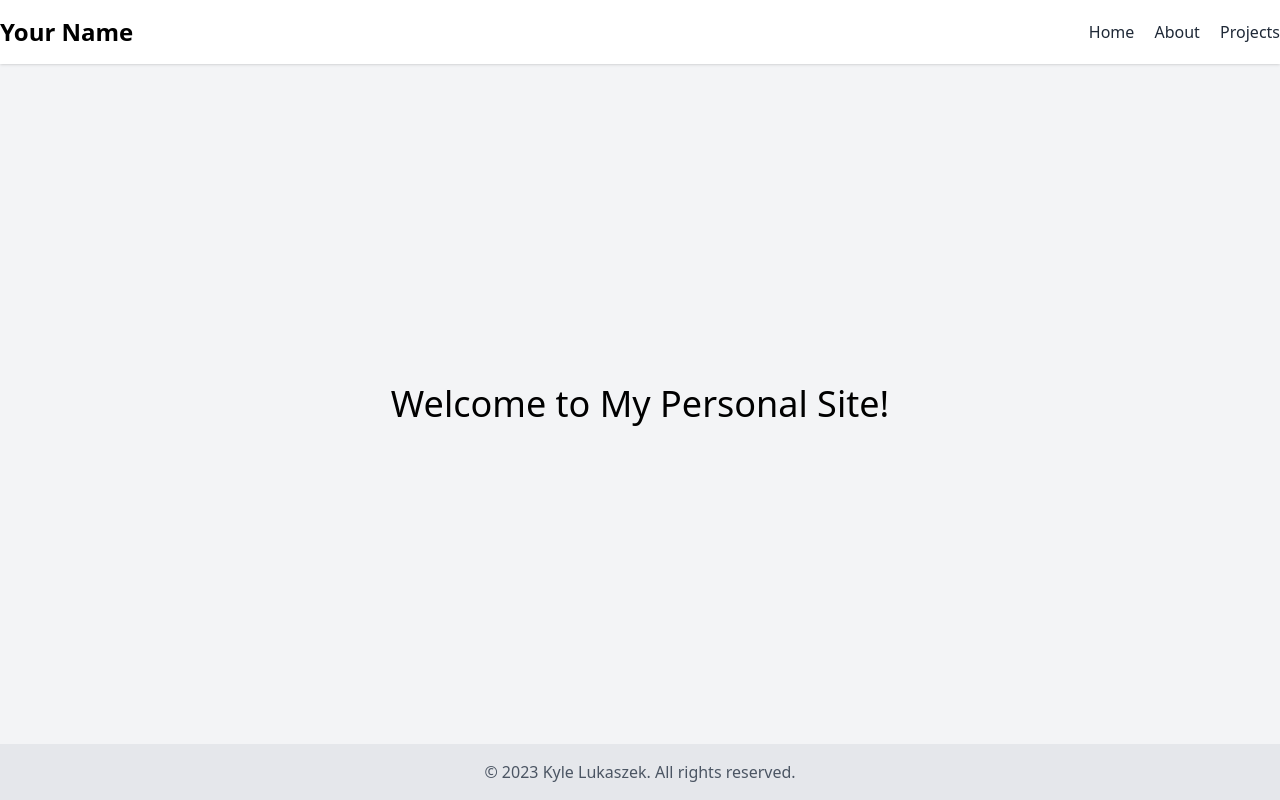
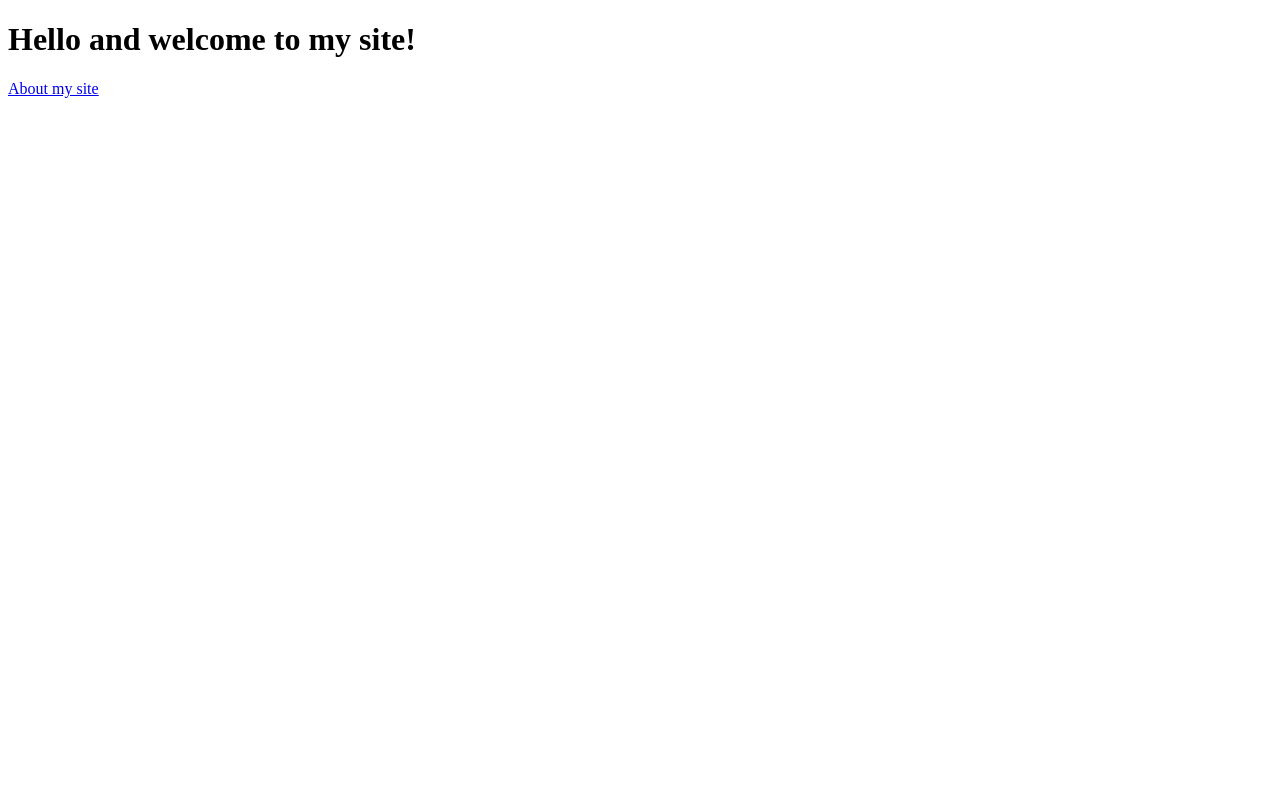
Before and after one commit to klukaszek/klukaszek.github.io, a SvelteKit app: page / in a window 1280 px wide. Built offline with nearby package versions, Linux system fonts and the light colour scheme.

Commit message:
Fixing homepage

```diff
--- a/src/routes/+page.svelte
+++ b/src/routes/+page.svelte
@@ -1,61 +1,2 @@
-<script lang='ts'>
-
-    import "../app.css";
-    import { base } from '$app/paths';
-
-    // State to keep track of the current page
-    let currentPage:string = 'home';
-
-    // Function to handle page navigation
-    const navigateTo = (page:string) => {
-      currentPage = page;
-    };
-
-</script>
-
-<!-- Top navigation bar -->
-<div class="bg-gray-100 h-screen flex flex-col">
-  <div class="bg-white shadow">
-    <div class="container mx-auto flex justify-between items-center py-4">
-      <!-- Site title -->
-      <div class="text-2xl font-bold">Your Name</div>
-      <!-- Navigation links -->
-      <div class="space-x-4">
-        <a
-          class="text-gray-800 hover:text-gray-600 cursor-pointer"
-          on:click={() => navigateTo('home')}
-        >
-          Home
-        </a>
-        <a
-          class="text-gray-800 hover:text-gray-600 cursor-pointer"
-          on:click={() => navigateTo('about')}
-        >
-          About
-        </a>
-        <a
-          class="text-gray-800 hover:text-gray-600 cursor-pointer"
-          on:click={() => navigateTo('projects')}
-        >
-          Projects
-        </a>
-      </div>
-    </div>
-  </div>
-
-  <!-- Main content area -->
-  <div class="container mx-auto flex-1 flex items-center justify-center">
-    {#if currentPage === 'home'}
-      <div class="text-4xl">Welcome to My Personal Site!</div>
-    {:else if currentPage === 'about'}
-      <div class="text-4xl">About Me</div>
-    {:else if currentPage === 'projects'}
-      <div class="text-4xl">My Projects</div>
-    {/if}
-  </div>
-
-  <!-- Footer section -->
-  <div class="bg-gray-200 text-center py-4">
-    <span class="text-gray-600">© 2023 Kyle Lukaszek. All rights reserved.</span>
-  </div>
-</div>
+<h1>Hello and welcome to my site!</h1>
+<a href="/about">About my site</a>
```
